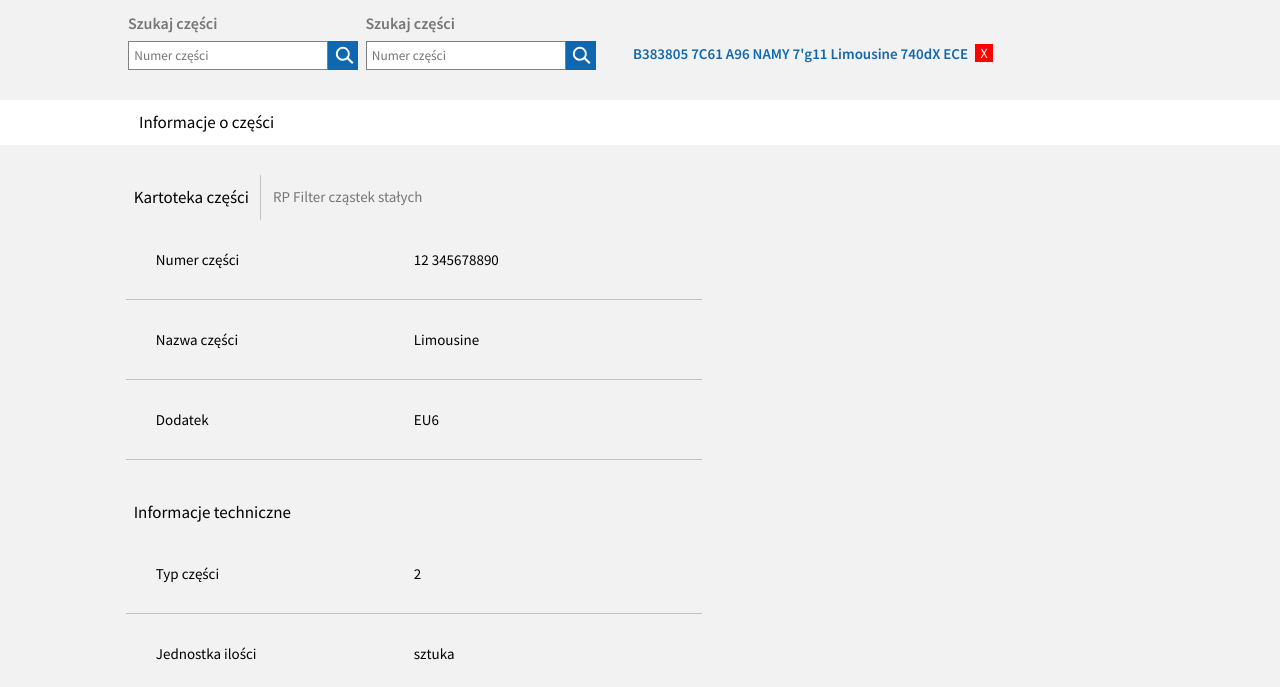
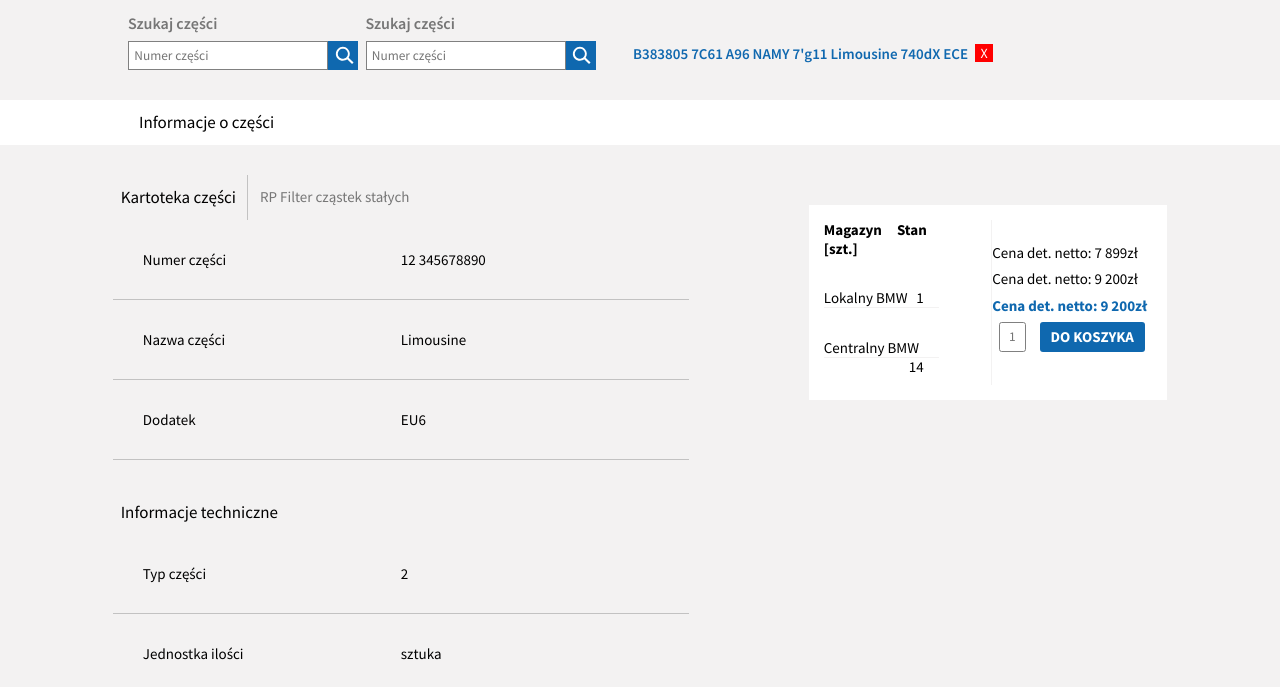
Before and after one commit to Dora1001/Car-parts, a website: page info_parts.html in a window 1280 px wide. Shown: the part 113-800 px from the top of the page. Drawn offline with Linux system fonts and the light colour scheme.

Commit message:
subpage parts-shop cart

```diff
--- a/info_parts.html
+++ b/info_parts.html
@@ -155,13 +155,38 @@
 
             </div>
 
-            <div class="table-info__images">
+            <div class="cart-info__wrap">
+                <div class="cart-info__store">
+                    <div class="cart-info__store--header"><span
+                            class="cart-info__span cart-info__span--workshop">Magazyn</span><span
+                            class="cart-info__span cart-info__span--quantity">Stan [szt.]</span></div>
+                    <div class="cart-info__store--mid"><span class="cart-info__span cart-info__span--location">Lokalny
+                            BMW</span><span class="cart-info__span cart-info__span--avible">1</span></div>
+                    <div class="cart-info__store--mid"><span class="cart-info__span cart-info__span--location">Centralny
+                            BMW</span><span class="cart-info__span cart-info__span--avible">14</span></div>
 
+                </div>
+                <div class="cart-info__prices">
+                    <span class="cart-info__span cart-info__span--price">Cena det. netto:
+                        7 899zł</span>
+
+                    <span class="cart-info__span cart-info__span--price">Cena det. netto:
+                        9 200zł</span>
+
+                    <span class="cart-info__span cart-info__span--price-bold">Cena det. netto:
+                        9 200zł</span>
+
+                        <div class="cart-info__add">
+                            <label class="cart-info__label" for="nr"></label>
+                            <input class="cart-info-form__input" type="text" id="nr" name="nr" placeholder="1">
+
+                        <button class="cart-info-form__btn">DO KOSZYKA</button>
+                    </div>
+                </div>
             </div>
-
         </div>
 
-        <div class="table-parts__details-header">
+        <div class="table-parts__details table-parts__details-header">
             <span class="table-parts__span table-parts__span--header">Numer katalogowy</span>
             <span class="table-parts__span table-parts__span--header">Nazwa</span>
             <span class="table-parts__span table-parts__span--header">Data usunięcia</span>
--- a/scss/layouts/info_parts/_details_parts.scss
+++ b/scss/layouts/info_parts/_details_parts.scss
@@ -23,20 +23,9 @@
 }
 
 .details-parts__images {
-    padding-left: 6em;
+    padding-left: 10%;
     margin-top: 1em;
 }
-
-.table-parts__details-header {
-    flex-grow: 1;
-    justify-content: space-around;
-    display: flex;
-    padding: 2em;
-    margin: 0 10% 0 10%;
-    background-color: $colorFontsdarkgray;
-    height: fit-content;
-}
-
 
 .table-parts__span {
     width: 20em;
@@ -59,4 +48,93 @@
     margin: 0 10% 0 10%;
     height: fit-content;
     border-bottom: 1px solid $colorFontsdarkgray;
+
+    &-header {
+        background-color: $colorFontsdarkgray;
+    }
 }
+
+.cart-info__wrap {
+    display: flex;
+    justify-content: space-around;
+    flex-direction: row;
+    margin: 4em 5% 0 8em;
+    padding: 1em;
+    width: 28%;
+    height: 13em;
+    background-color: white;
+}
+
+.cart-info__store {
+    padding-right: 3.5em;
+    border-right: 1px solid $colorFontslightgray;
+}
+
+.cart-info__store--mid {
+    margin-top: 2em;
+    border-bottom: 1px solid $colorFontslightgray;
+}
+
+.cart-info__span {
+    &--workshop {
+        margin-right: 1em;
+        font-weight: 800;
+    }
+
+    &--quantity {
+        font-weight: 800;
+    }
+
+    &--location {
+        font-weight: 400;
+    }
+
+    &--avible {
+        margin-right: 1em;
+        float: right;
+    }
+}
+
+.cart-info__prices {
+    display: flex;
+    flex-direction: column;
+    margin-top: 1em;
+}
+
+.cart-info__span {
+    &--price {
+        margin-top: 0.5em;
+    }
+    &--price-bold {
+        margin-top: 0.5em;
+        font-weight: 800;
+        color: $colorElemblue;
+    }
+}
+
+.cart-info__add {
+    display: flex;
+    flex-direction: row;
+}
+
+.cart-info-form__input {
+    padding: 0.4em;
+    margin: 0.5em;
+    width: 2em;
+    border-radius: 0.2em;
+    border: 1px solid grey;
+    color: $colorFontsgray;
+    text-align: center;
+}
+
+.cart-info-form__btn {
+    background-color: $colorElemblue;
+    color: white;
+    border: 0;
+    border-radius: 0.2em;
+    font-size: 15px;
+    margin: 0.5em;
+    font-weight: 700;
+    width: 7em;
+    height: 1.94em;
+}
```
Also changed, not shown: css/main.css, 1 other file.
